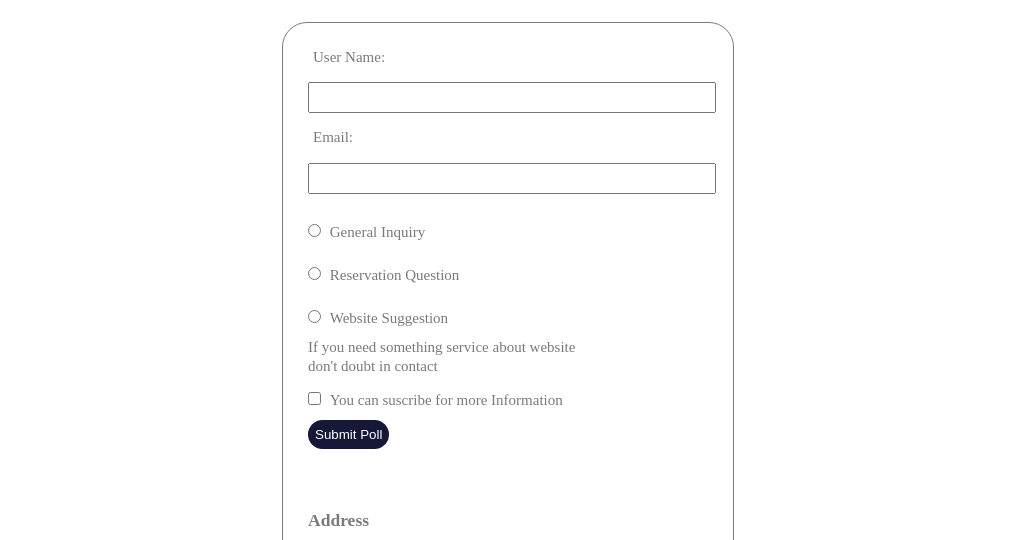
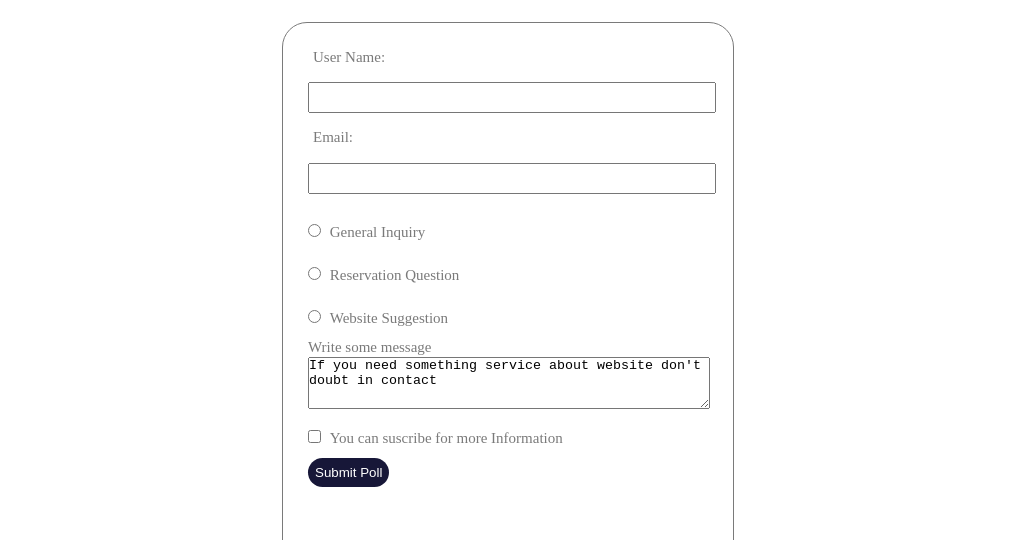
Before and after one commit to mauricionicaragua/wdd130, a plain HTML site: page wwr/contact.html in a window 1280 px wide. Shown: the part 407-947 px from the top of the page, without its empty margins (0-1023 px from the left). Drawn offline with Linux system fonts and the light colour scheme.

Commit message:
week52222

```diff
--- a/wwr/contact.html
+++ b/wwr/contact.html
@@ -45,9 +45,9 @@
                     <label for="radio3">Website Suggestion</label>
                 </div>
                 <div class="msg">
-                    <p>
-                        If you need something service about website don't doubt in contact
-                    </p>
+                    <label for="msg-id">Write some message</label>
+                    <textarea name="msg-id" id="msg-id">If you need something service about website don't doubt in contact
+                    </textarea>
                 </div>
                 <div class="form-item column1">
                     <input type="checkbox" name="checksuscribe" id="checksuscribe">
@@ -70,10 +70,9 @@
                 </div>
                 <div class="card">
                     <h3>Map Site</h3>
-                    <iframe
-                        class="map"
+                    <iframe class="map"
                         src="https://www.google.com/maps/embed?pb=!1m18!1m12!1m3!1d6009.6832207648995!2d-112.07072832551258!3d41.1379835114306!2m3!1f0!2f0!3f0!3m2!1i1024!2i768!4f13.1!3m3!1m2!1s0x87531ac1094d3b8f%3A0xf14c699556a0c79!2s2193%20W%201680%20N%2C%20Clinton%2C%20UT%2084015!5e0!3m2!1ses-419!2sus!4v1717646378783!5m2!1ses-419!2sus"
-                        width="350" height="auto" allowfullscreen="" loading="lazy"
+                        width="350" allowfullscreen="" loading="lazy"
                         referrerpolicy="no-referrer-when-downgrade"></iframe>
                 </div>
 
--- a/wwr/styles/rafting.css
+++ b/wwr/styles/rafting.css
@@ -111,8 +111,6 @@ section h2 {
 
 }
 .msg {
-    width: 300px;
-    height: auto;
     color: #7A7A7A;
     font-family: "Source Sans 3";
     font-weight: 400;
@@ -120,11 +118,6 @@ section h2 {
     line-height: 1.3;
     text-align: left;
 }
-.msg p {
-    margin: 0;
-    padding: 0;
-}
-
 .form-item {
     margin: 0 auto;
 
@@ -132,20 +125,21 @@ section h2 {
 .form-item label {
     padding: 5px;
 }
-.form-item input {
+.form-item input, .msg textarea {
     width: 100%;
     height: auto;
     margin: 15px auto;
 }
+.msg textarea {
+    margin: 0;
+    padding: 0;
+    height: 50px;
+}
 .form-item input[type="radio"], .form-item input[type="checkbox"] {
     width: auto;
 }
-
 .card {
     line-height: 9px;
-}
-.card p {
-    padding: 0 0 0 14px;
 }
 .text-inputs input {
     min-height: 25px;
```
